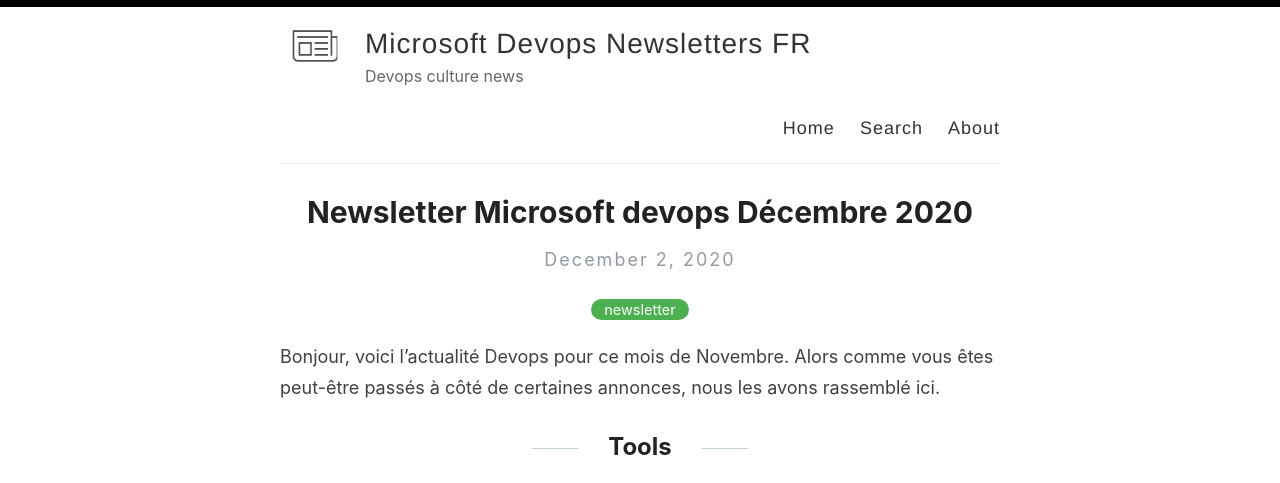
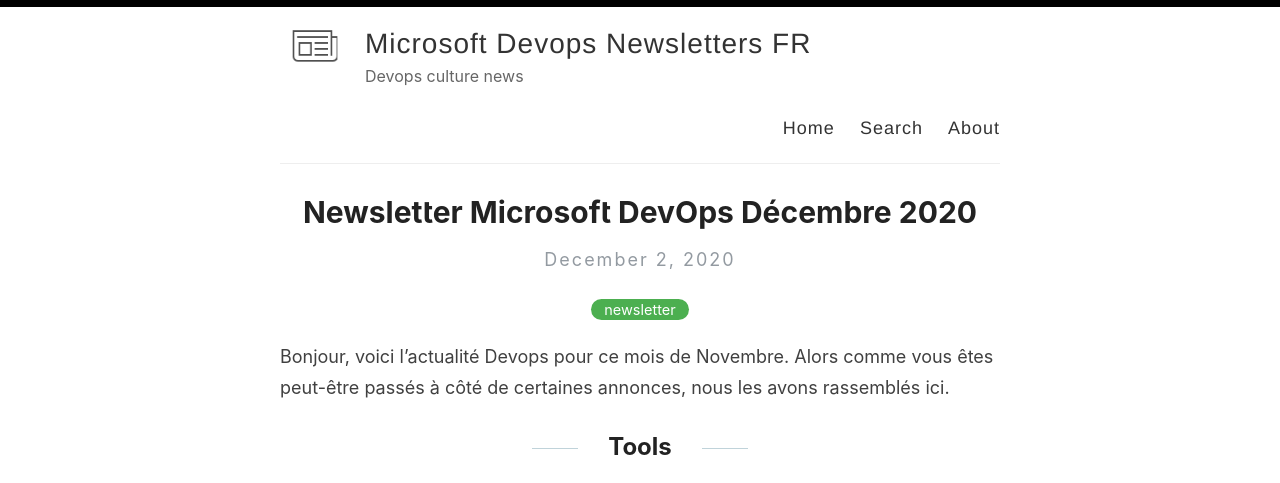
Before and after one commit to microsoft-devops-community/ms-devops-fr.github.io, a Jekyll site: the page built from _posts/2020-12-02-newsletter-december.md, in a window 1280 px wide and 900 px high. Shown: the top 483 px of the window. Built offline with Jekyll 4.4.1, drawn with Linux system fonts in a browser that asks for light colours.

Commit message:
Update 2020-12-02-newsletter-december.md
typo

```diff
--- a/_posts/2020-12-02-newsletter-december.md
+++ b/_posts/2020-12-02-newsletter-december.md
@@ -1,10 +1,10 @@
 ---
 layout: post
-title: Newsletter Microsoft devops Décembre 2020
+title: Newsletter Microsoft DevOps Décembre 2020
 categories: [newsletter]
-excerpt: Bonjour, voici l'actualité Devops pour ce mois de Novembre. Alors comme vous êtes peut-être passés à côté de certaines annonces, nous les avons rassemblé dans cette newsletter. Au menu, des outils, des trainings et quelques hacks bien pensés sur Azure Devops.
+excerpt: Bonjour, voici l'actualité Devops pour ce mois de Novembre. Alors comme vous êtes peut-être passés à côté de certaines annonces, nous les avons rassemblés dans cette newsletter. Au menu, des outils, des trainings et quelques hacks bien pensés sur Azure Devops.
 ---
-Bonjour, voici l'actualité Devops pour ce mois de Novembre. Alors comme vous êtes peut-être passés à côté de certaines annonces, nous les avons rassemblé ici.
+Bonjour, voici l'actualité Devops pour ce mois de Novembre. Alors comme vous êtes peut-être passés à côté de certaines annonces, nous les avons rassemblés ici.
 
 ## Tools
 
```
